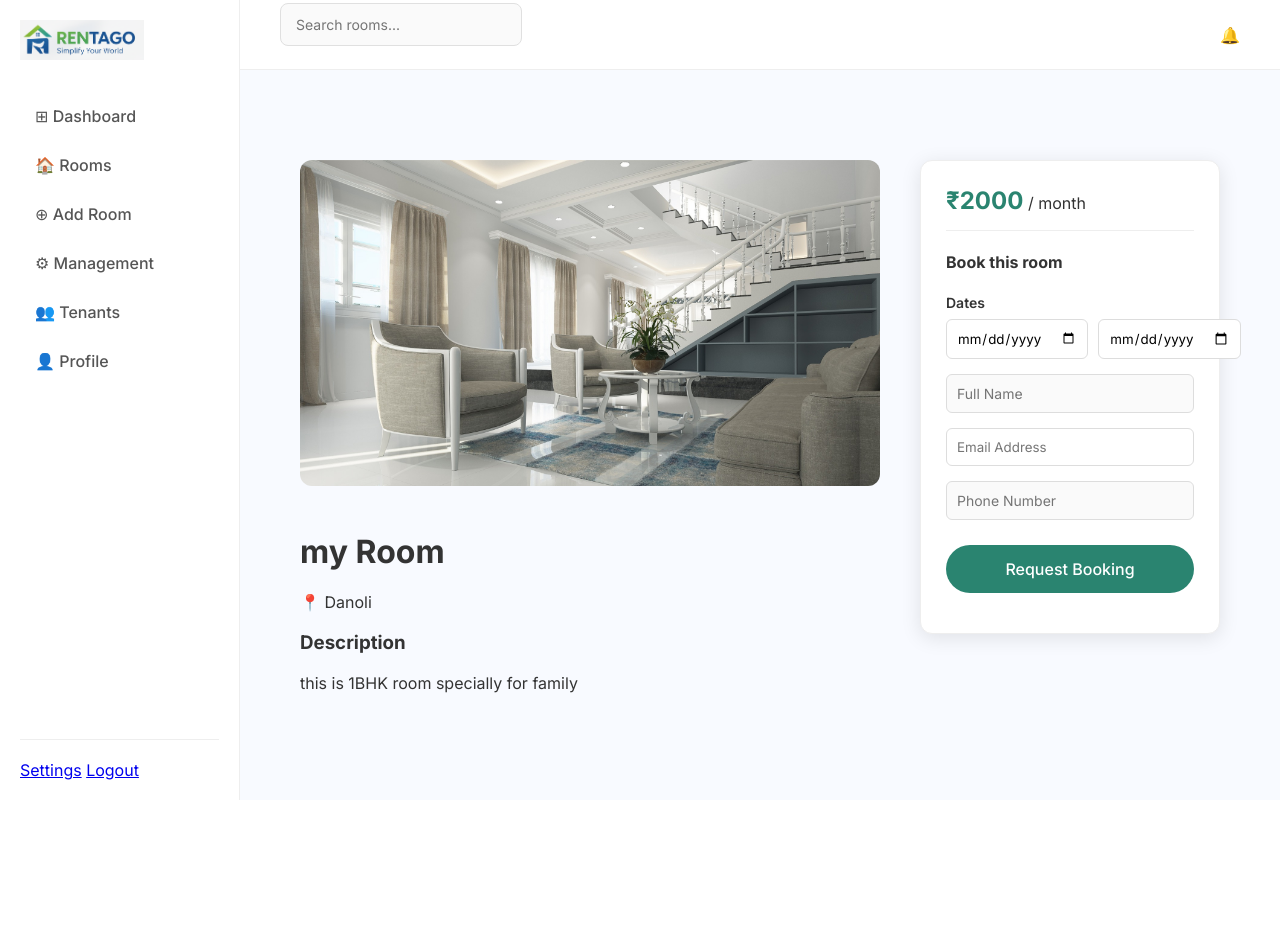
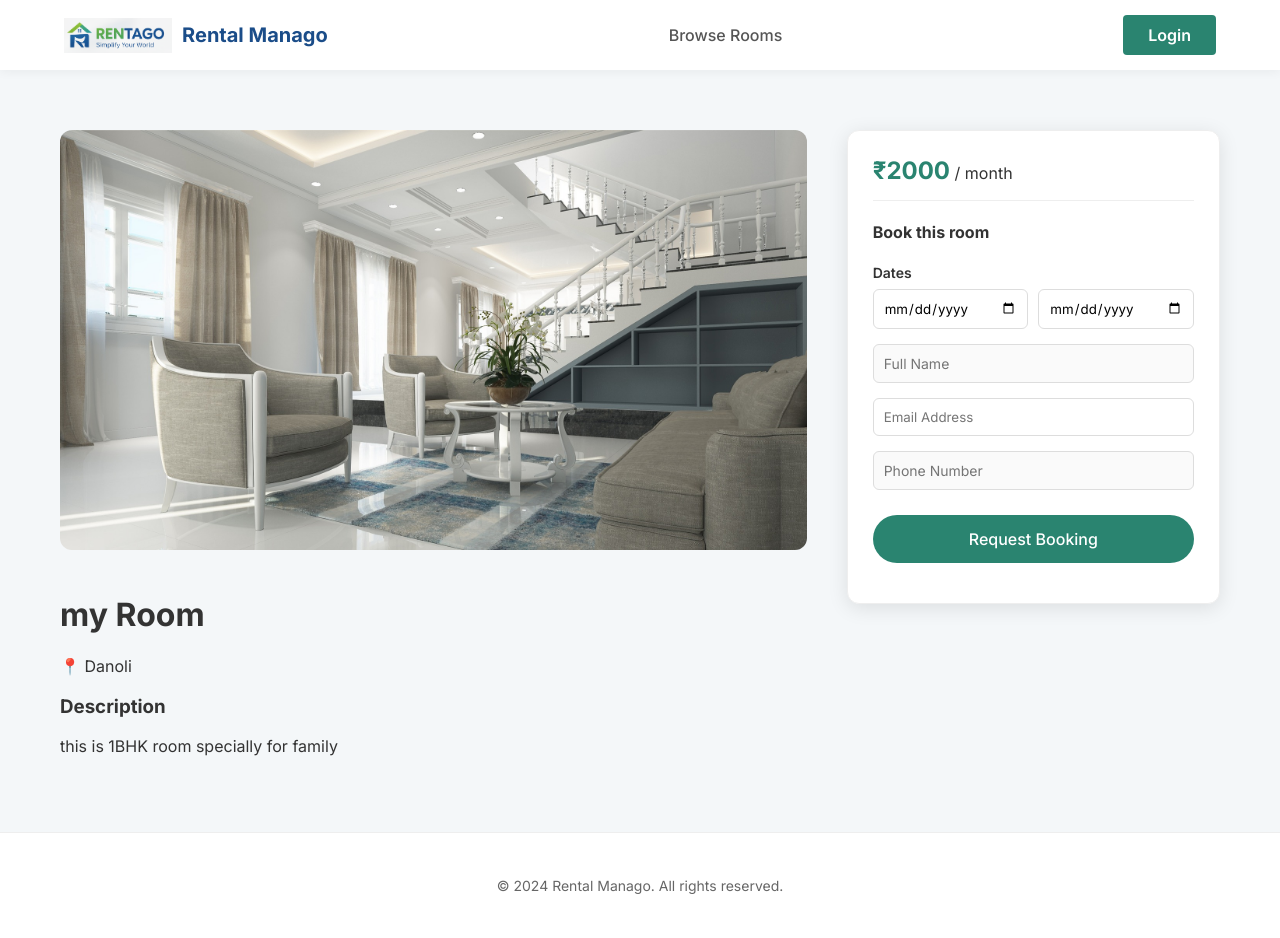
Before and after one commit to amanchougule09/Rent_System, a Django app: page /rooms/1/ in a window 1280 px wide. Before the commit the page ends 800 px from the top, so only its background shows below. Run offline with Django 5.2, Linux system fonts and the light colour scheme; data comes from the database, SQL or seed files in the repository.

Commit message:
Refactor template inheritance to use specific base templates for owners and public pages

```diff
--- a/customers/templates/customers/room_detail.html
+++ b/customers/templates/customers/room_detail.html
@@ -1,4 +1,4 @@
-{% extends "rent/base.html" %}
+{% extends "rent/base_public.html" %}
 {% load static %}
 
 {% block title %}{{ room.title }}{% endblock %}
--- a/customers/templates/customers/room_list.html
+++ b/customers/templates/customers/room_list.html
@@ -1,4 +1,4 @@
-{% extends "rent/base.html" %}
+{% extends "rent/base_public.html" %}
 {% load static %}
 
 {% block title %}Find Your Ideal Home{% endblock %}
--- a/owners/templates/owners/add_room.html
+++ b/owners/templates/owners/add_room.html
@@ -1,4 +1,4 @@
-{% extends "rent/base.html" %}
+{% extends "rent/base_owner.html" %}
 {% load static %}
 
 {% block title %}Owner Dashboard | Rental Manago{% endblock %}
--- a/owners/templates/owners/add_tenant.html
+++ b/owners/templates/owners/add_tenant.html
@@ -1,4 +1,4 @@
-{% extends "rent/base.html" %}
+{% extends "rent/base_owner.html" %}
 {% load static %}
 
 {% block title %}Add Tenant | Rental Manago{% endblock %}
--- a/owners/templates/owners/assign_tenant.html
+++ b/owners/templates/owners/assign_tenant.html
@@ -1,4 +1,4 @@
-{% extends "rent/base.html" %}
+{% extends "rent/base_owner.html" %}
 {% load static %}
 
 {% block title %}Assign Tenant | Rental Manago{% endblock %}
--- a/owners/templates/owners/bookings_list.html
+++ b/owners/templates/owners/bookings_list.html
@@ -1,4 +1,4 @@
-{% extends "rent/base.html" %}
+{% extends "rent/base_owner.html" %}
 {% load static %}
 
 {% block title %}Booking Management | Rental Manago{% endblock %}
--- a/owners/templates/owners/dashboard.html
+++ b/owners/templates/owners/dashboard.html
@@ -1,4 +1,4 @@
-{% extends "rent/base.html" %}
+{% extends "rent/base_owner.html" %}
 {% block content %}
 
 <div class="dashboard-grid">
--- a/owners/templates/owners/edit_room.html
+++ b/owners/templates/owners/edit_room.html
@@ -1,4 +1,4 @@
-{% extends "rent/base.html" %}
+{% extends "rent/base_owner.html" %}
 {% load static %}
 
 {% block title %}Edit Room | Rental Manago{% endblock %}
--- a/owners/templates/owners/management.html
+++ b/owners/templates/owners/management.html
@@ -1,4 +1,4 @@
-{% extends "rent/base.html" %}
+{% extends "rent/base_owner.html" %}
 {% block content %}
 
 <div class="dashboard-grid">
--- a/owners/templates/owners/profile.html
+++ b/owners/templates/owners/profile.html
@@ -1,4 +1,4 @@
-{% extends "rent/base.html" %}
+{% extends "rent/base_owner.html" %}
 {% load static %}
 
 {% block title %}My Profile | Rental Manago{% endblock %}
--- a/owners/templates/owners/room_detail.html
+++ b/owners/templates/owners/room_detail.html
@@ -1,4 +1,4 @@
-{% extends "rent/base.html" %}
+{% extends "rent/base_owner.html" %}
 {% load static %}
 
 {% block title %}Room Details | Rental Manago{% endblock %}
--- a/owners/templates/owners/room_list.html
+++ b/owners/templates/owners/room_list.html
@@ -1,4 +1,4 @@
-{% extends "rent/base.html" %}
+{% extends "rent/base_owner.html" %}
 {% load static %}
 
 {% block title %}Room Management | Rental Manago{% endblock %}
--- a/owners/templates/owners/tenant_detail.html
+++ b/owners/templates/owners/tenant_detail.html
@@ -1,4 +1,4 @@
-{% extends "rent/base.html" %}
+{% extends "rent/base_owner.html" %}
 {% load static %}
 
 {% block title %}Tenant Profile | Rental Manago{% endblock %}
--- a/owners/templates/owners/tenant_list.html
+++ b/owners/templates/owners/tenant_list.html
@@ -1,4 +1,4 @@
-{% extends "rent/base.html" %}
+{% extends "rent/base_owner.html" %}
 {% load static %}
 
 {% block title %}Tenant Management | Rental Manago{% endblock %}
--- a/rent/static/rent/style.css
+++ b/rent/static/rent/style.css
@@ -1266,3 +1266,145 @@ td { padding: 15px 0; border-top: 1px solid #f8faff; font-size: 14px; }
 @media (max-width: 850px) {
     .profile-layout { grid-template-columns: 1fr; }
 }
+
+/* --- PUBLIC PAGE LAYOUT (No Sidebar) --- */
+body.public-body {
+    margin: 0;
+    background-color: #f4f7f9;
+    font-family: 'Inter', sans-serif;
+    padding-top: 70px; /* Push content below navbar */
+    display: block;
+}
+
+.main-public-content {
+    width: 100%;
+    margin-left: 0;
+    min-height: calc(100vh - 140px);
+}
+
+.content-public {
+    width: 100%;
+    display: block;
+}
+
+/* --- NAVBAR ADJUSTMENTS FOR PUBLIC PAGES --- */
+.navbar {
+    position: fixed;
+    top: 0;
+    left: 0;
+    width: 100%;
+    height: 70px;
+    background-color: white;
+    display: flex;
+    justify-content: space-between;
+    align-items: center;
+    padding: 0 5%;
+    box-shadow: 0 2px 10px rgba(0,0,0,0.05);
+    z-index: 1000;
+}
+
+.brand-link {
+    display: flex;
+    align-items: center;
+    text-decoration: none;
+    color: #1B4D89;
+    font-weight: 700;
+    font-size: 20px;
+}
+
+.nav-logo {
+    height: 35px;
+    margin-right: 10px;
+}
+
+.nav-links {
+    flex: 1;
+    display: flex;
+    justify-content: center;
+    gap: 30px;
+}
+
+.nav-links a {
+    text-decoration: none;
+    color: #555;
+    font-weight: 500;
+    transition: color 0.3s;
+}
+
+.nav-links a:hover,
+.nav-links a.active {
+    color: #2A8470;
+}
+
+.nav-actions {
+    display: flex;
+    align-items: center;
+    gap: 20px;
+}
+
+.username {
+    color: #555;
+    font-weight: 500;
+}
+
+.btn-nav {
+    text-decoration: none;
+    color: #333;
+    font-weight: 600;
+    transition: all 0.3s;
+}
+
+.login-highlight {
+    background-color: #2A8470;
+    color: white;
+    padding: 10px 25px;
+    border-radius: 4px;
+    transition: background 0.3s;
+}
+
+.login-highlight:hover {
+    background-color: #1f6354;
+}
+
+/* --- FOOTER --- */
+.footer {
+    background: white;
+    padding: 30px 20px;
+    text-align: center;
+    border-top: 1px solid #eee;
+    color: #666;
+    font-size: 14px;
+    margin-top: 40px;
+}
+
+/* --- RESPONSIVE PUBLIC LAYOUT --- */
+@media (max-width: 768px) {
+    body.public-body {
+        padding-top: 70px;
+    }
+
+    .navbar {
+        padding: 0 20px;
+        flex-wrap: wrap;
+        height: auto;
+        gap: 15px;
+    }
+
+    .nav-links {
+        order: 3;
+        width: 100%;
+        justify-content: flex-start;
+        gap: 15px;
+        padding: 15px 0;
+        border-top: 1px solid #eee;
+    }
+
+    .nav-actions {
+        gap: 10px;
+    }
+
+    .brand-link {
+        order: 1;
+        flex: 1;
+    }
+}
--- /dev/null
+++ b/rent/templates/rent/base_public.html
@@ -0,0 +1,45 @@
+{% load static %}
+<!DOCTYPE html>
+<html lang="en">
+<head>
+    <meta charset="UTF-8">
+    <meta name="viewport" content="width=device-width, initial-scale=1.0">
+    <title>{% block title %}Rental Manago{% endblock %}</title>
+    <link href="https://fonts.googleapis.com/css2?family=Inter:wght@400;500;600;700&display=swap" rel="stylesheet">
+    <link rel="stylesheet" href="{% static 'rent/style.css' %}">
+</head>
+<body class="public-body">
+
+<!-- TOP NAVBAR FOR PUBLIC PAGES -->
+<nav class="navbar">
+    <a href="{% url 'customers:room_list' %}" class="brand-link">
+        <img src="{% static 'rent/LOGO.png' %}" alt="Rental Manago" class="nav-logo">
+        <span>Rental Manago</span>
+    </a>
+
+    <div class="nav-links">
+        <a href="{% url 'customers:room_list' %}" class="{% if request.resolver_match.url_name == 'room_list' %}active{% endif %}">Browse Rooms</a>
+    </div>
+
+    <div class="nav-actions">
+        {% if request.session.user_id %}
+            <span class="username">{{ request.session.mobile }}</span>
+            <a href="{% url 'accounts:logout' %}" class="btn-nav">Logout</a>
+        {% else %}
+            <a href="{% url 'accounts:login' %}" class="btn-nav login-highlight">Login</a>
+        {% endif %}
+    </div>
+</nav>
+
+<main class="main-public-content">
+    <div class="content-public">
+        {% block content %}{% endblock %}
+    </div>
+</main>
+
+<footer class="footer">
+    <p>&copy; 2024 Rental Manago. All rights reserved.</p>
+</footer>
+
+</body>
+</html>
--- a/tenants/templates/tenants/dashboard.html
+++ b/tenants/templates/tenants/dashboard.html
@@ -1,4 +1,4 @@
-{% extends "rent/base.html" %}
+{% extends "rent/base_tenant.html" %}
 {% load static %}
 
 {% block title %}My Dashboard | Rental Manago{% endblock %}
```
Also changed, not shown: rent/templates/rent/base_authenticated.html (added, +50 -0 lines), rent/templates/rent/base_owner.html (added, +32 -0 lines).
